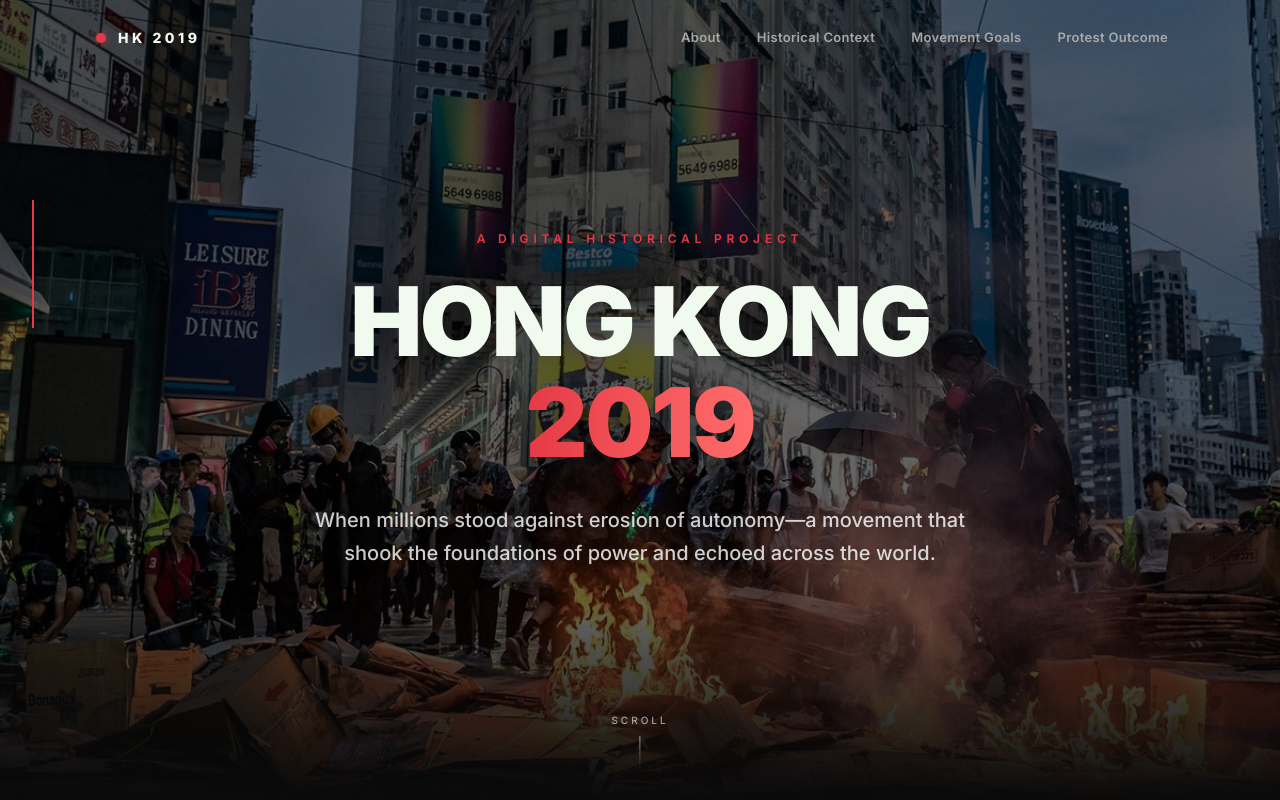
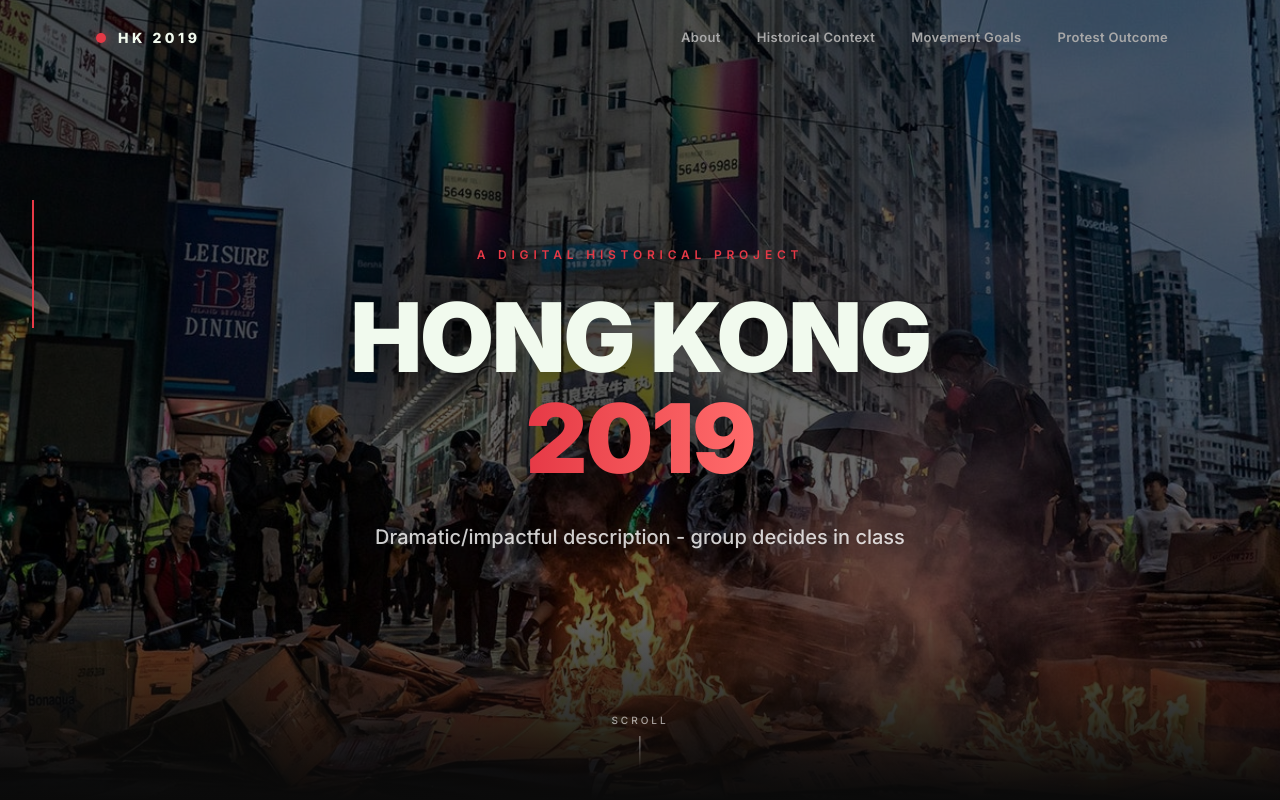
Before and after one commit to sunhaoxiangwang/hk2019-neo-liberalism, a React (Vite) app: page / in a window 1280 px wide. Shown: the top 800 px of the page. Built offline with nearby package versions, Linux system fonts and the light colour scheme; what @builder.io/react would draw is missing.

Commit message:
Update hero subtitle with placeholder text for class discussion

```diff
--- a/src/pages/Home.tsx
+++ b/src/pages/Home.tsx
@@ -110,7 +110,7 @@ export default function Home() {
         label="A Digital Historical Project"
         title="HONG KONG"
         titleAccent="2019"
-        subtitle="When millions stood against erosion of autonomy—a movement that shook the foundations of power and echoed across the world."
+        subtitle="Dramatic/impactful description - group decides in class"
         backgroundImage="/images/hero-protest.jpeg"
       />
       <PageLinks />
```
